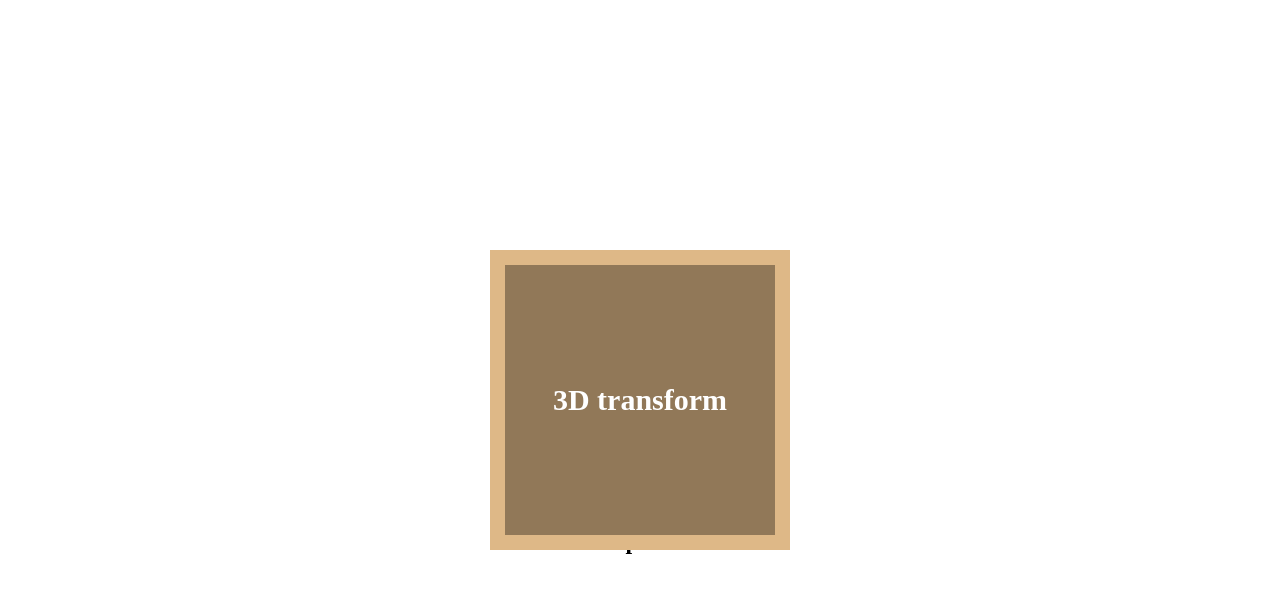
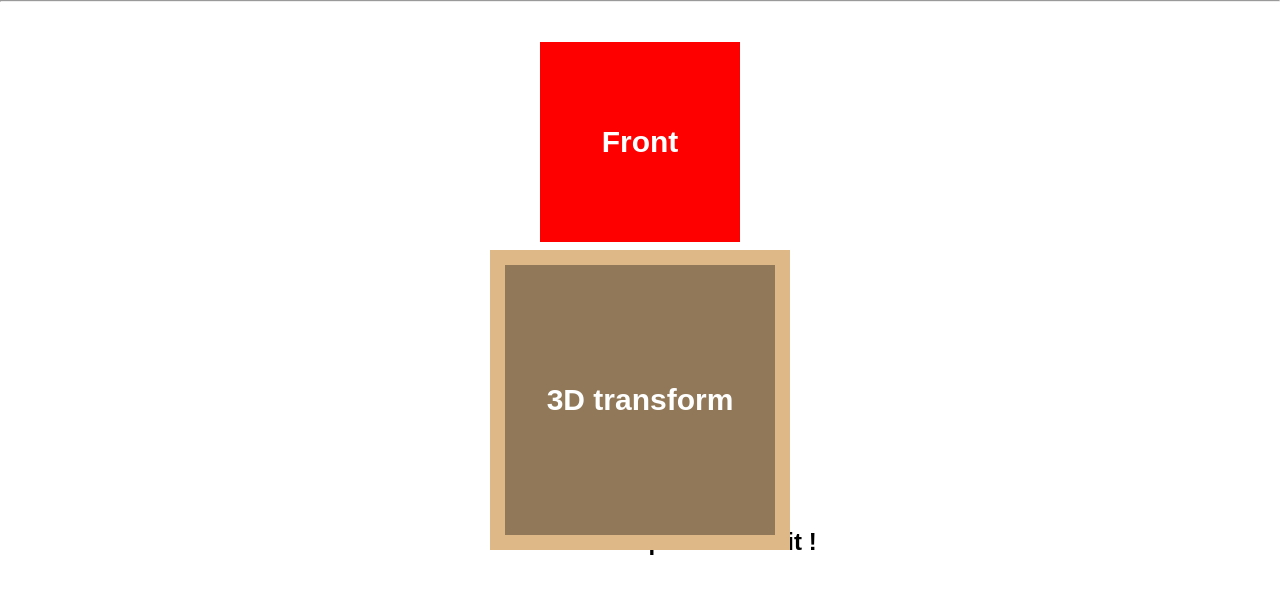
Before and after one commit to OldafTarotus/html-test, a plain HTML site: page 3Dtransform.html in a window 1280 px wide. Drawn offline with Linux system fonts and the light colour scheme.

Commit message:
backface-visibility / transform-style

```diff
--- a/3Dtransform.html
+++ b/3Dtransform.html
@@ -12,5 +12,12 @@
     <div class="parent">
         <div class="child">3D transform</div>
     </div>
+<hr>
+    <div class="container">
+        <div class="box">
+            <div class="face front">Front</div>
+            <div class="face back">Back</div>
+        </div>
+    </div>
 </body>
 </html>
--- a/css/3Dtransform.css
+++ b/css/3Dtransform.css
@@ -1,6 +1,10 @@
 * {
     box-sizing: border-box;
     margin: 0;
+}
+
+body {
+    font-family: Arial, Helvetica, sans-serif;
 }
 
 .parent {
@@ -39,3 +43,44 @@ h2 {
     top: 66%;
     left: 39%;
 }
+
+.container {
+    margin: 40px auto;
+    width: 200px;
+    perspective: 300px;
+}
+
+.box {
+    position: relative;
+    width: 200px;
+    height: 200px;
+    transform-style: preserve-3d;
+    transition: 1s;
+    transform-origin: right center;
+}
+
+.box:hover {
+    transform: translatex(-100%) rotatey(-180deg);
+}
+
+.box .face {
+    position: absolute;
+    width: 100%;
+    height: 100%;
+    display: flex;
+    justify-content: center;
+    align-items: center;
+    font-size: 30px;
+    font-weight: bold;
+    color: white;
+    backface-visibility: hidden;
+}
+
+.box .front {
+    background-color: red;
+}
+
+.box .back {
+    background-color: green;
+    transform: rotatey(180deg);
+}
```
